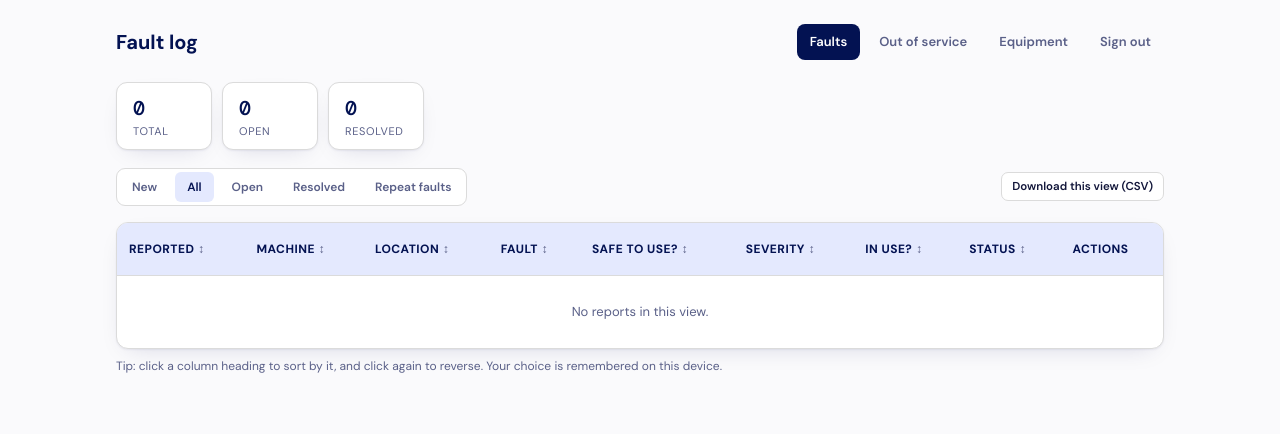
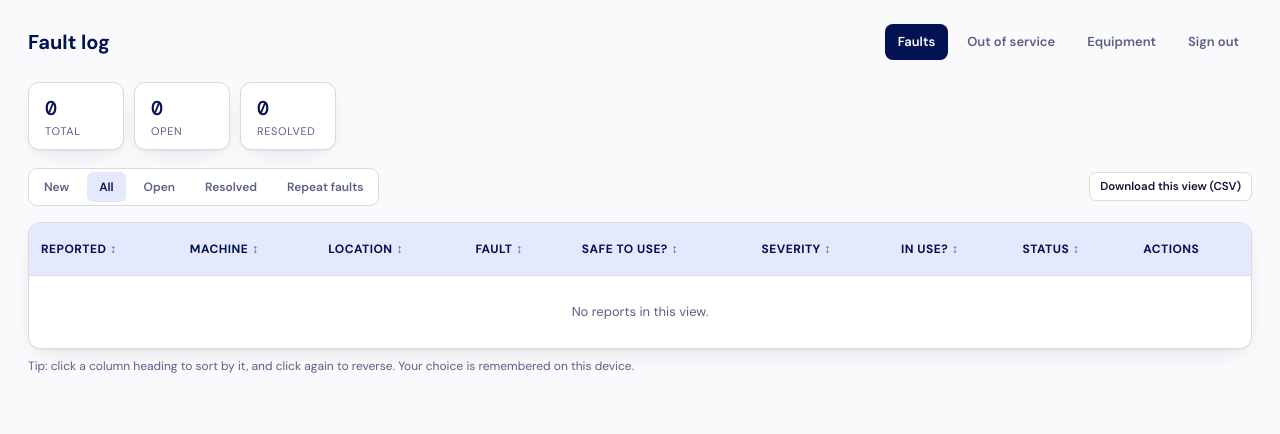
Before and after one commit to boardtom/GymFaultReporting, a Flask app: page /log in a window 1280 px wide. Shown: the top 434 px of the page. Run offline with Flask 3, Linux system fonts and the light colour scheme; the visitor is signed in with stand-in values (Sample User, id 1); data that the repository does not hold is empty.

Commit message:
Admin table pages use the full PC screen width; wider Fault column
Co-Authored-By: Claude Sonnet 5.5 <noreply@anthropic.com>
Claude-Session: https://claude.ai/code/session_01RkkUayfzC9piqSMAf3fASs

```diff
--- a/static/style.css
+++ b/static/style.css
@@ -221,3 +221,7 @@ td.fault-cell{min-width:210px;max-width:290px;}
 .fault-details.open{display:block;-webkit-line-clamp:unset;overflow:visible;}
 .more-btn{appearance:none;border:0;background:none;padding:2px 0 0;color:var(--navy);font:inherit;font-size:11.5px;font-weight:700;cursor:pointer;text-decoration:underline;}
 .more-btn[hidden]{display:none;}
+/* admin table pages use the full width of a PC screen */
+.app-shell.wide{max-width:1640px;padding-left:28px;padding-right:28px;}
+.app-shell.wide td.fault-cell{min-width:260px;max-width:520px;width:34%;}
+.app-shell.wide .fault-details{-webkit-line-clamp:4;}
--- a/templates/log.html
+++ b/templates/log.html
@@ -1,7 +1,7 @@
 {% extends "base.html" %}
 {% block title %}Fault log{% endblock %}
 {% block body %}
-<div class="app-shell">
+<div class="app-shell wide">
   <div class="app-header">
     <h1>Fault log</h1>
     {% set nav_active = "faults" %}{% include "_nav.html" %}
--- a/templates/machines.html
+++ b/templates/machines.html
@@ -1,7 +1,7 @@
 {% extends "base.html" %}
 {% block title %}Machines{% endblock %}
 {% block body %}
-<div class="app-shell">
+<div class="app-shell wide">
   <div class="app-header">
     <h1>Machines</h1>
     {% set nav_active = "equipment" %}{% include "_nav.html" %}
--- a/templates/out_of_service.html
+++ b/templates/out_of_service.html
@@ -1,7 +1,7 @@
 {% extends "base.html" %}
 {% block title %}Out of service{% endblock %}
 {% block body %}
-<div class="app-shell">
+<div class="app-shell wide">
   <div class="app-header">
     <h1>Out of service</h1>
     {% set nav_active = "oos" %}{% include "_nav.html" %}
--- a/templates/service.html
+++ b/templates/service.html
@@ -1,7 +1,7 @@
 {% extends "base.html" %}
 {% block title %}Service records{% endblock %}
 {% block body %}
-<div class="app-shell">
+<div class="app-shell wide">
   <div class="app-header">
     <h1>Service records</h1>
     {% set nav_active = "equipment" %}{% include "_nav.html" %}
```
